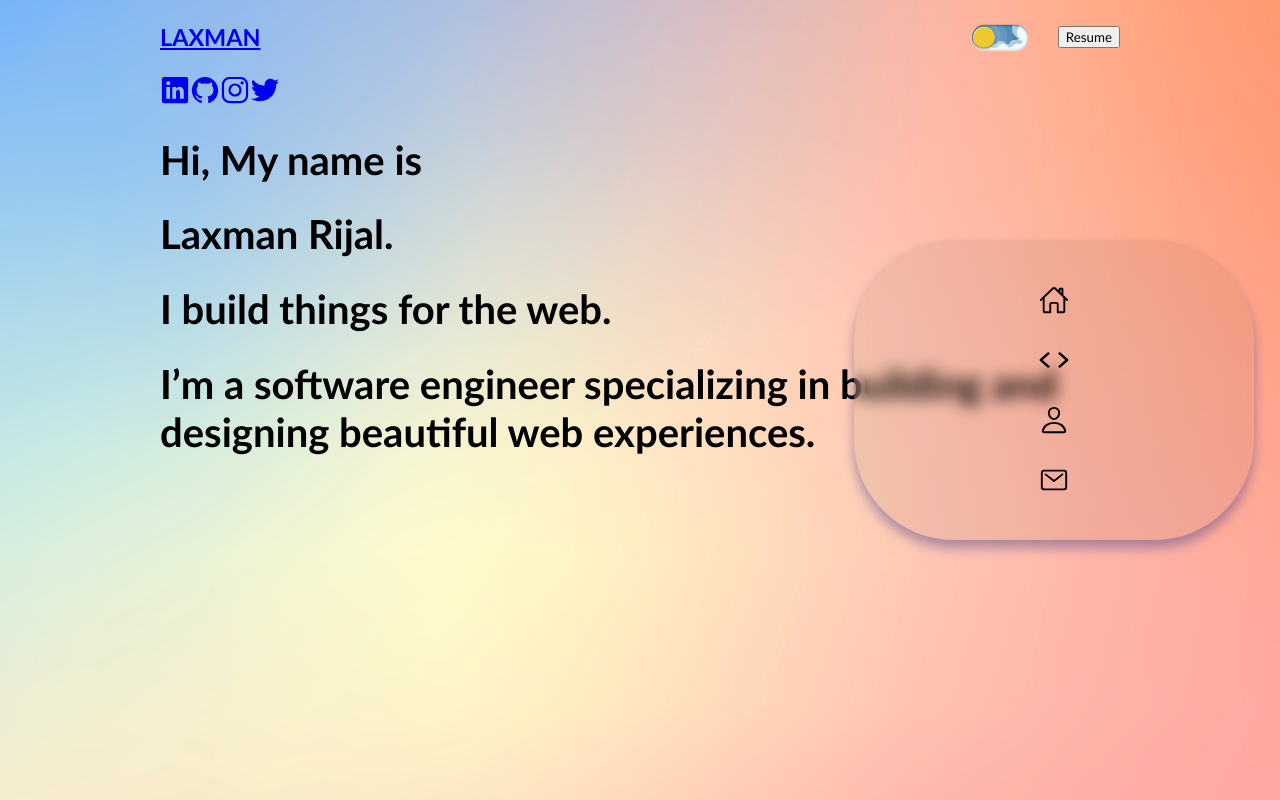
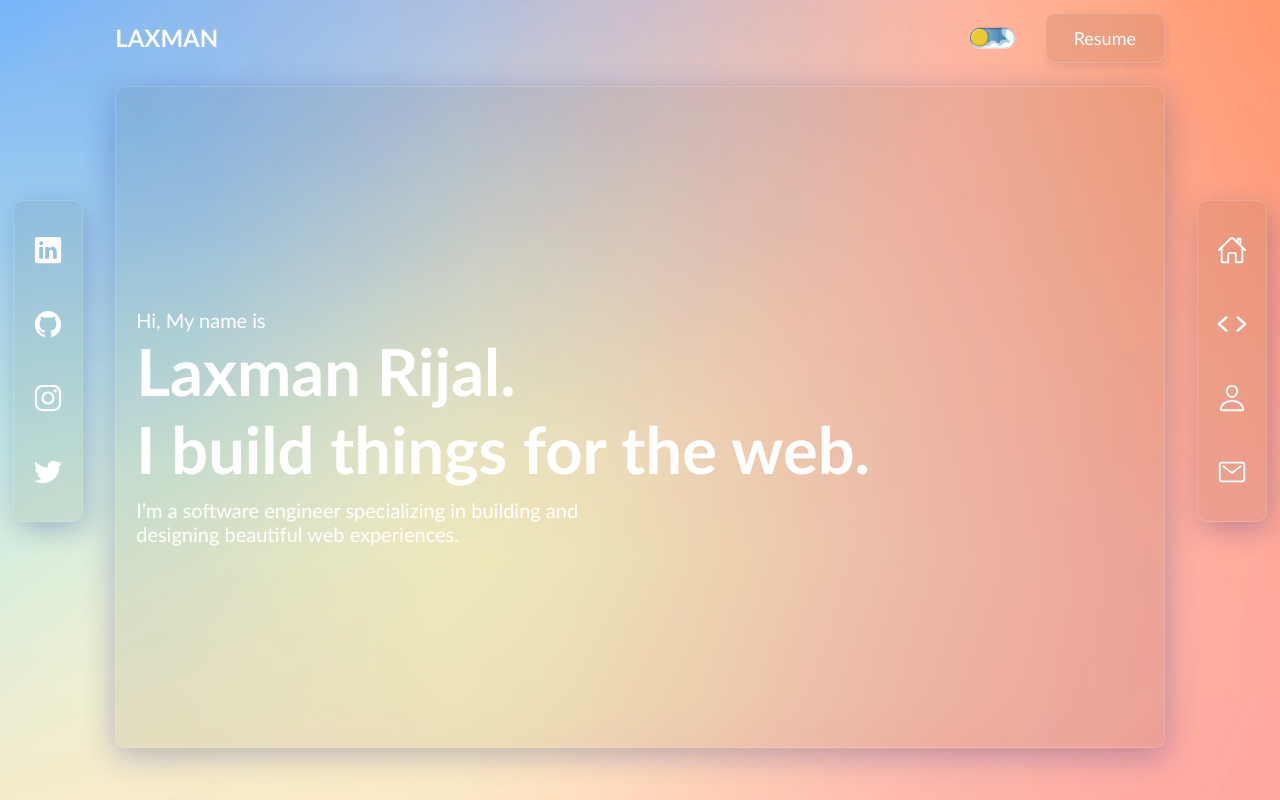
Before and after one commit to laxman1892/portfolio_website-failed-, a React (Create React App) app: page / in a window 1280 px wide. Built offline with nearby package versions, Linux system fonts and the light colour scheme.

Commit message:
whole lot of changes

```diff
--- a/src/App.css
+++ b/src/App.css
@@ -1,6 +1,9 @@
 .container {
   margin: 0 auto;
-  max-width: 75%;
+  max-width: 82%;
+  /* margin-left: 50px; */
+  height: 100vh;
+  text-align: left;
 }
 
 .header {
@@ -10,14 +13,177 @@
   align-items: center;
 }
 
+.header h3 a {
+  text-decoration: none;
+  color: #fff;
+  font-size: 24px;
+}
+
 .header-right {
   display: flex;
   gap: 30px;
   align-items: center;
 }
 
+/* * -------------Download CV Button------------ */
+.download {
+  height: 50px;
+  width: 120px;
+  color: #fff;
+  font-size: 18px;
+  cursor: pointer;
+  transition: all 0.3s ease-in;
+  position: relative;
+  display: inline-block;
+  outline: none;
+  background: rgba(0, 0, 0, 0.07);
+  box-shadow: 2px 4px 8px -2px rgba(31, 38, 135, 0.15);
+  backdrop-filter: blur(20px);
+  -webkit-backdrop-filter: blur(20px);
+  border: 1px solid rgba(255, 255, 255, 0.18);
+  border-radius: 10px;
+}
+.download:hover {
+  background: #fff;
+  color: #212529;
+}
+
+/* ! -----------------Menu Bar----------------- */
+.menu-bar {
+  position: absolute;
+  display: flex;
+  justify-content: space-evenly;
+  align-items: center;
+  flex-direction: column;
+  top: 25vh;
+  right: 1%;
+  height: 320px;
+  width: 60px;
+  padding: 0px 4px;
+  background: rgba(0, 0, 0, 0.07);
+  box-shadow: 4px 8px 28px -2px rgba(31, 38, 135, 0.3);
+  backdrop-filter: blur(20px);
+  -webkit-backdrop-filter: blur(20px);
+  border-radius: 10px;
+  border: 1px solid rgba(255, 255, 255, 0.18);
+}
+
+.menu-bar a {
+  text-decoration: none;
+  height: 50px;
+  width: 50px;
+  border-radius: 2px;
+  color: #fff;
+  text-align: center;
+  display: flex;
+  justify-content: center;
+  align-items: center;
+  transition: all 0.3s ease;
+}
+
+.hover {
+  font-weight: bold;
+  font-size: 13px;
+}
+
+.menu-bar a:hover {
+  background-color: white;
+  color: #000;
+  border-radius: 4px;
+}
+
+hr {
+  height: 1px;
+  width: 100%;
+  background-color: white;
+  border: none;
+}
+
+/* TODO -----------------Contact Bar----------------- */
+.contact-bar {
+  position: absolute;
+  display: flex;
+  justify-content: space-evenly;
+  align-items: center;
+  flex-direction: column;
+  top: 25vh;
+  left: 1%;
+  height: 320px;
+  width: 60px;
+  padding: 0px 4px;
+  background: rgba(0, 0, 0, 0.07);
+  box-shadow: 4px 8px 28px -2px rgba(31, 38, 135, 0.3);
+  backdrop-filter: blur(20px);
+  -webkit-backdrop-filter: blur(20px);
+  border-radius: 10px;
+  border: 1px solid rgba(255, 255, 255, 0.18);
+}
+
+.contact-bar a {
+  text-decoration: none;
+  height: 50px;
+  width: 50px;
+  /* padding: 6px; */
+  border-radius: 2px;
+  color: #fff;
+  text-align: center;
+  display: flex;
+  justify-content: center;
+  flex-direction: column;
+  align-items: center;
+  transition: all 0.3s ease;
+}
+
+.hover {
+  font-weight: bold;
+  font-size: 13px;
+}
+
+.contact-bar a:hover {
+  background-color: white;
+  color: #000;
+  border-radius: 4px;
+}
+
+/* * --------------- HERO SECTION ------------------- */
+.hero {
+  margin-top: 10px;
+  padding-top: 20px;
+  padding-left: 20px;
+  height: 80vh;
+  background: rgba(0, 0, 0, 0.07);
+  box-shadow: 0 8px 32px 0 rgba(31, 38, 135, 0.3);
+  backdrop-filter: blur(4px);
+  -webkit-backdrop-filter: blur(4px);
+  border-radius: 10px;
+  border: 1px solid rgba(255, 255, 255, 0.18);
+  color: #fff;
+}
+
+.hero-section {
+  display: flex;
+  align-items: center;
+}
+
+.hero-des .big-heading {
+  font-size: 65px;
+}
+
+.hero-des .small-heading {
+  font-size: 20px;
+  font-weight: 400;
+}
+
+.hero-des p,
+.hero-des h1 {
+  margin: 0;
+  /* text-shadow: 4px 5px 6px rgba(0, 0, 0, 0.5); */
+}
+
+/* ? -------------------- THEME SWITCH --------------- */
+
 .theme-switch {
-  --toggle-size: 10px;
+  --toggle-size: 8px;
   /* the size is adjusted using font-size,
      this is not transform scale,
      so you can choose any size */
@@ -274,30 +440,3 @@
   -ms-transform: translateY(-50%);
   transform: translateY(-50%);
 }
-
-/* ! -----------------Menu Bar----------------- */
-.menu-bar {
-  position: absolute;
-  display: flex;
-  justify-content: center;
-  align-items: center;
-  flex-direction: column;
-  gap: 30px;
-  top: 30vh;
-  right: 2vw;
-  height: 300px;
-  width: 400px;
-  /* padding: 20px 10px; */
-  border-radius: 100px;
-  background: rgba(0, 0, 0, 0.05);
-  box-shadow: 0 8px 12px 0 rgba(31, 38, 135, 0.37);
-  backdrop-filter: blur(8px);
-}
-
-.menu-bar  a{
-  text-decoration: none;
-  color: #000;
-  display: flex;
-  justify-content: center;
-  align-items: center;
-}
```
